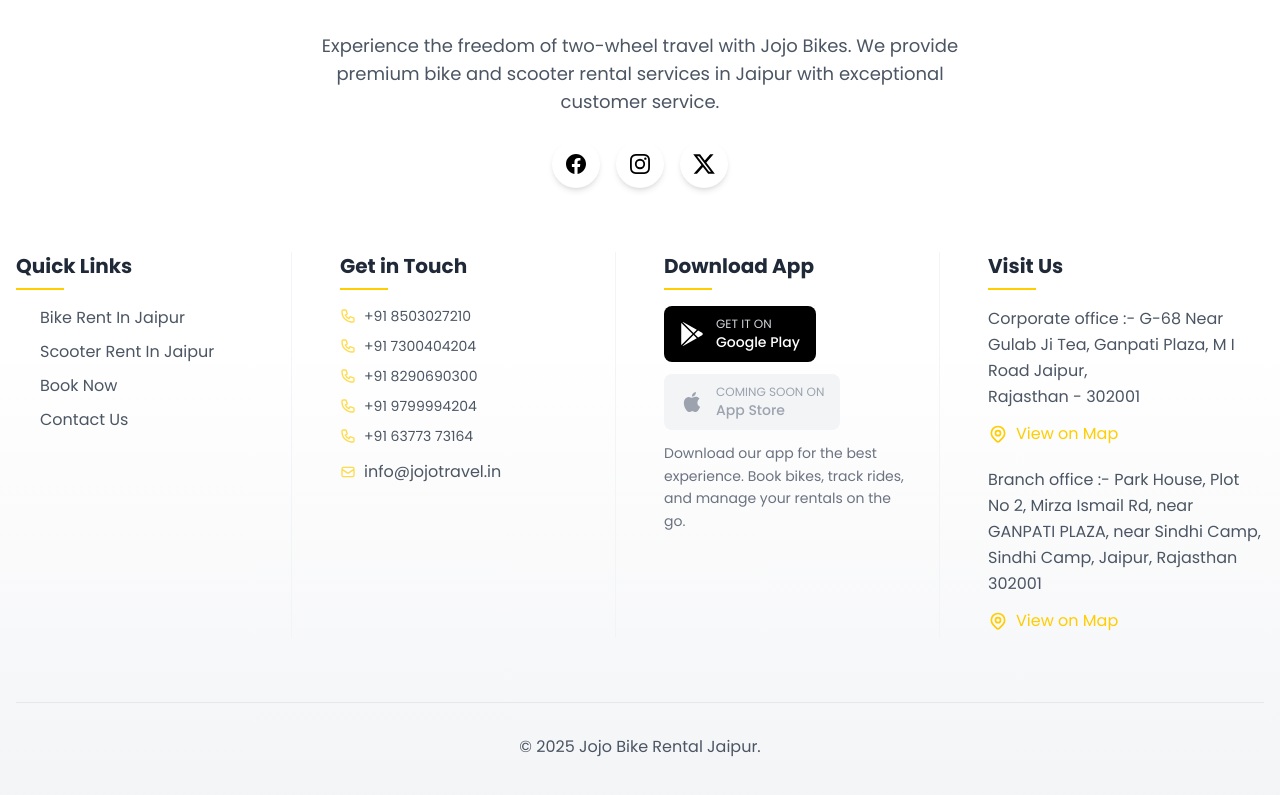
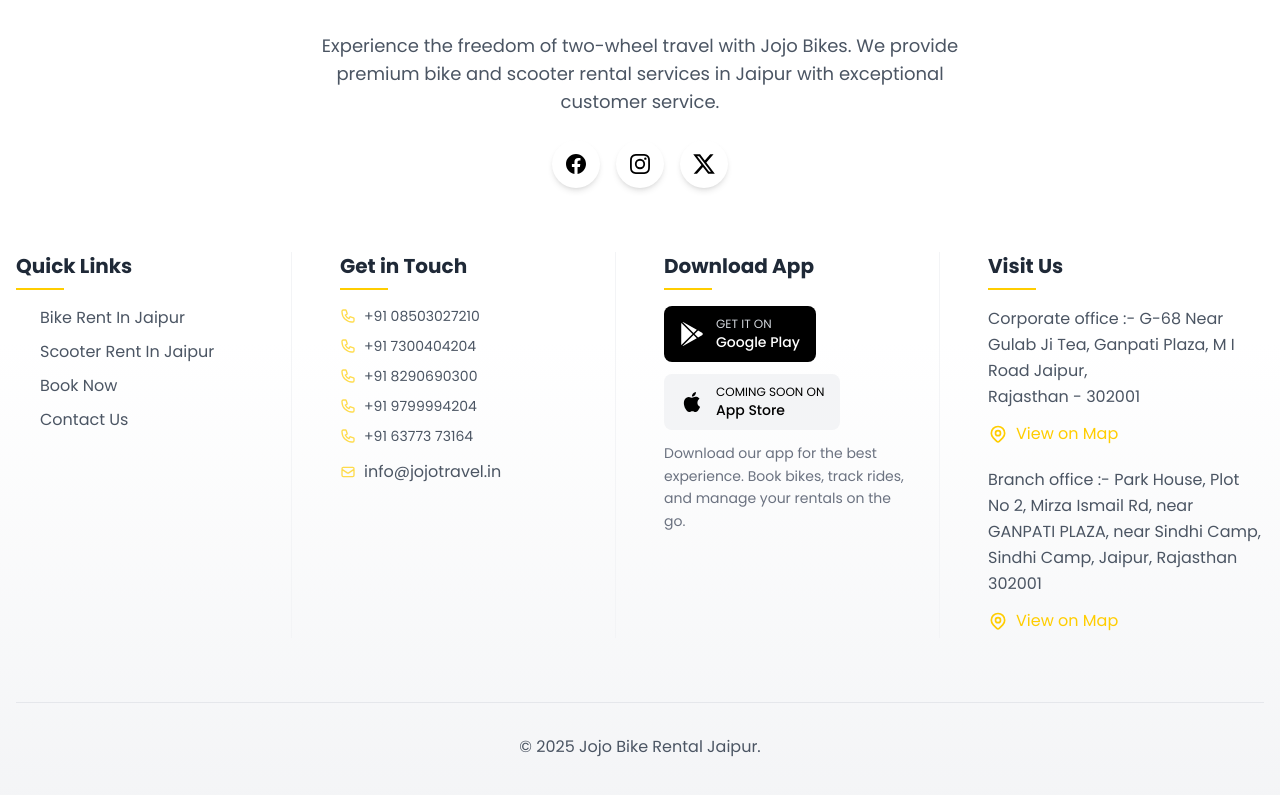
Before and after one commit to rahulprajapat8040/jojonew, a Next.js app: page / in a window 1280 px wide. Shown: the part 8089-8884 px from the top of the page. Built offline with nearby package versions, Linux system fonts and the light colour scheme.

Commit message:
number changes

```diff
--- a/src/app/layout.js
+++ b/src/app/layout.js
@@ -60,7 +60,7 @@
             </svg>
           </a>
           <a
-            href="tel:0850327210"
+            href="tel:08503027210"
             className="bg-blue-500 p-3 rounded-full shadow-lg hover:scale-105 transition-transform"
           >
             <svg xmlns="http://www.w3.org/2000/svg" width="24" height="24" fill="white" viewBox="0 0 16 16">
--- a/src/components/common/Footer.jsx
+++ b/src/components/common/Footer.jsx
@@ -94,7 +94,7 @@
                         </h3>
                         <div className="grid grid-cols-1 gap-2.5">
                             {[
-                                '+91 8503027210',
+                                '+91 08503027210',
                                 '+91 7300404204',
                                 '+91 8290690300',
                                 '+91 9799994204',
@@ -137,7 +137,7 @@
                                         <span className="text-sm font-medium">Google Play</span>
                                     </div>
                                 </a>
-                                <div className="flex items-center gap-3 bg-gray-100 text-gray-400 px-4 py-2.5 rounded-lg w-full sm:w-fit">
+                                <div className="flex items-center gap-3 bg-gray-100 text-black px-4 py-2.5 rounded-lg w-full sm:w-fit">
                                     <svg xmlns="http://www.w3.org/2000/svg" className="w-6 h-6" viewBox="0 0 24 24" fill="currentColor">
                                         <path d="M18.71 19.5c-.83 1.24-1.71 2.45-3.05 2.47-1.34.03-1.77-.79-3.29-.79-1.53 0-2 .77-3.27.82-1.31.05-2.3-1.32-3.14-2.53C4.25 17 2.94 12.45 4.7 9.39c.87-1.52 2.43-2.48 4.12-2.51 1.28-.02 2.5.87 3.29.87.78 0 2.26-1.07 3.81-.91.65.03 2.47.26 3.64 1.98-.09.06-2.17 1.28-2.15 3.81.03 3.02 2.65 4.03 2.68 4.04-.03.07-.42 1.44-1.38 2.83M13 3.5c.73-.83 1.94-1.46 2.94-1.5.13 1.17-.34 2.35-1.04 3.19-.69.85-1.83 1.51-2.95 1.42-.15-1.15.41-2.35 1.05-3.11z" />
                                     </svg>
```
